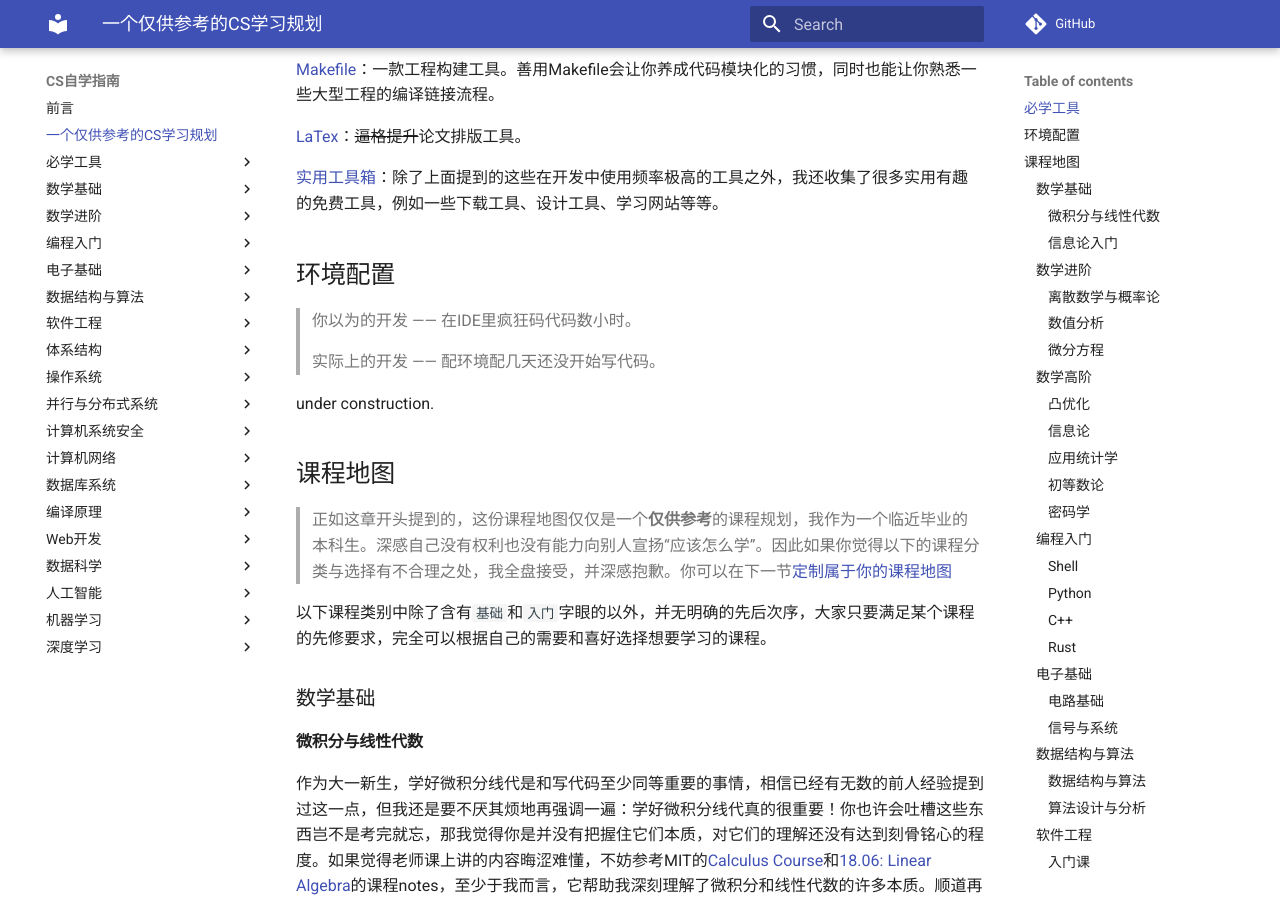
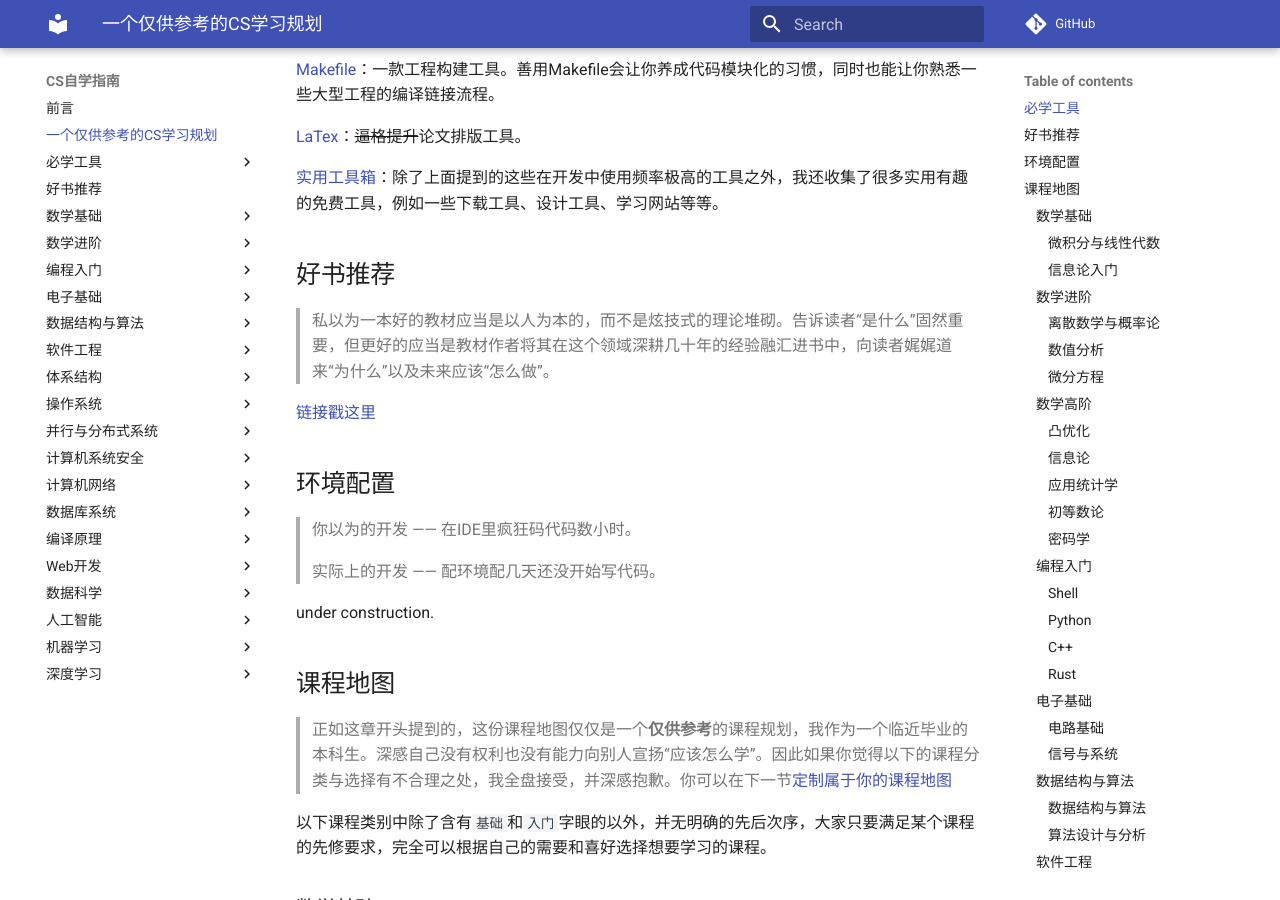
Before and after one commit to PKUFlyingPig/cs-self-learning, an MkDocs documentation site: the page built from docs/CS学习规划.md, in a window 1280 px wide and 900 px high, scrolled down 889 px. Built offline with MkDocs 1.6.1 and Material for MkDocs 9.7.7, drawn with Linux system fonts in a browser that asks for light colours; comment, search, counter and statistics services are not loaded.

Commit message:
add readings

```diff
--- a/docs/CS学习规划.md
+++ b/docs/CS学习规划.md
@@ -21,6 +21,11 @@ IDE（Integrated Development Environment）：集成开发环境，说白了就
 [LaTex](必学工具/Latex.md)：<del>逼格提升</del>论文排版工具。
 
 [实用工具箱](必学工具/tools.md)：除了上面提到的这些在开发中使用频率极高的工具之外，我还收集了很多实用有趣的免费工具，例如一些下载工具、设计工具、学习网站等等。
+
+## 好书推荐
+> 私以为一本好的教材应当是以人为本的，而不是炫技式的理论堆砌。告诉读者“是什么”固然重要，但更好的应当是教材作者将其在这个领域深耕几十年的经验融汇进书中，向读者娓娓道来“为什么”以及未来应该“怎么做”。
+
+[链接戳这里](./好书推荐.md)
 
 ## 环境配置
 > 你以为的开发 —— 在IDE里疯狂码代码数小时。
--- a/mkdocs.yml
+++ b/mkdocs.yml
@@ -13,6 +13,7 @@ nav:
     - Makefile: '必学工具/Makefile.md'
     - Latex: '必学工具/Latex.md'
     - 实用工具箱: '必学工具/tools.md'
+  - 好书推荐: '好书推荐.md'
   - 数学基础:
     - 'MIT18.01/18.02: Calculus': '数学基础/MITmaths.md'
     - 'MIT18.06: Linear Algebra': '数学基础/MITLA.md'
```
Also changed, not shown: docs/好书推荐.md (added, +22 -0 lines), docs/后记.md (added).
